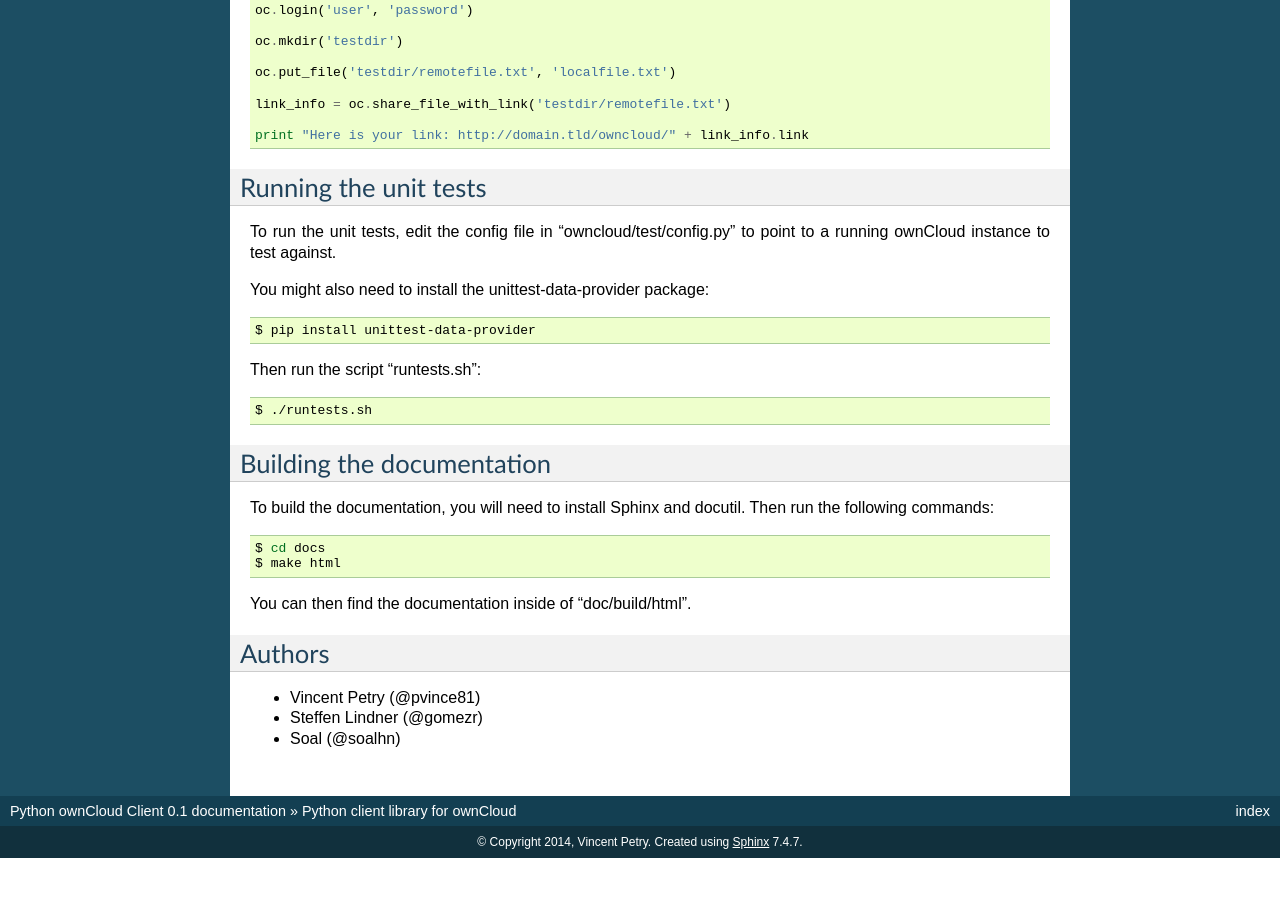
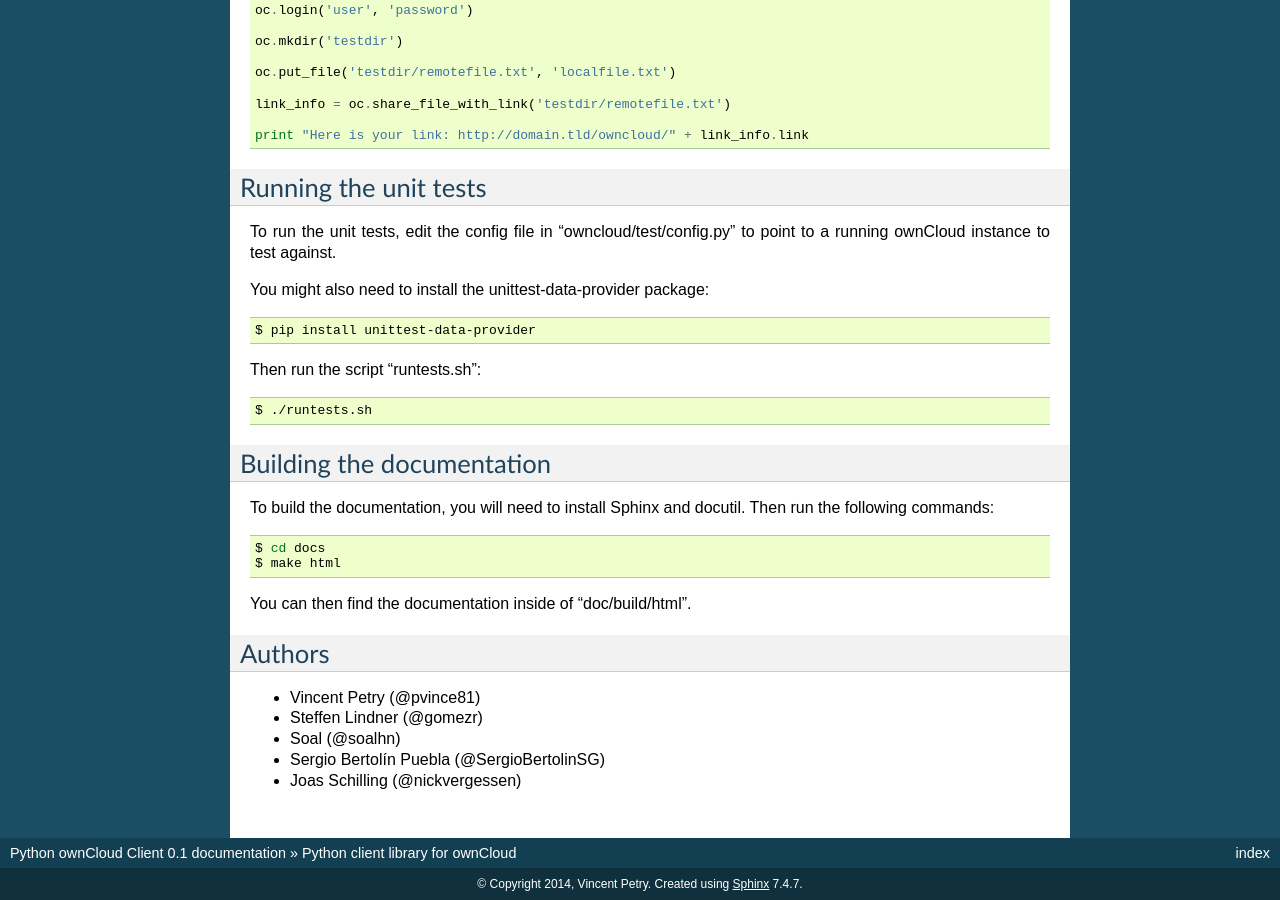
Before and after one commit to owncloud/pyocclient, a Sphinx documentation site: the page built from docs/source/README.rst, in a window 1280 px wide and 900 px high, scrolled down 1762 px. Built offline with Sphinx 7.4.7, drawn with Linux system fonts in a browser that asks for light colours; before the commit the page ends 2620 px from its top, so only the background shows below that.

Commit message:
Update README.rst

```diff
--- a/docs/source/README.rst
+++ b/docs/source/README.rst
@@ -145,3 +145,5 @@ Authors
 - Vincent Petry (@pvince81)
 - Steffen Lindner (@gomezr)
 - Soal (@soalhn)
+- Sergio Bertolín Puebla (@SergioBertolinSG)
+- Joas Schilling (@nickvergessen)
```
